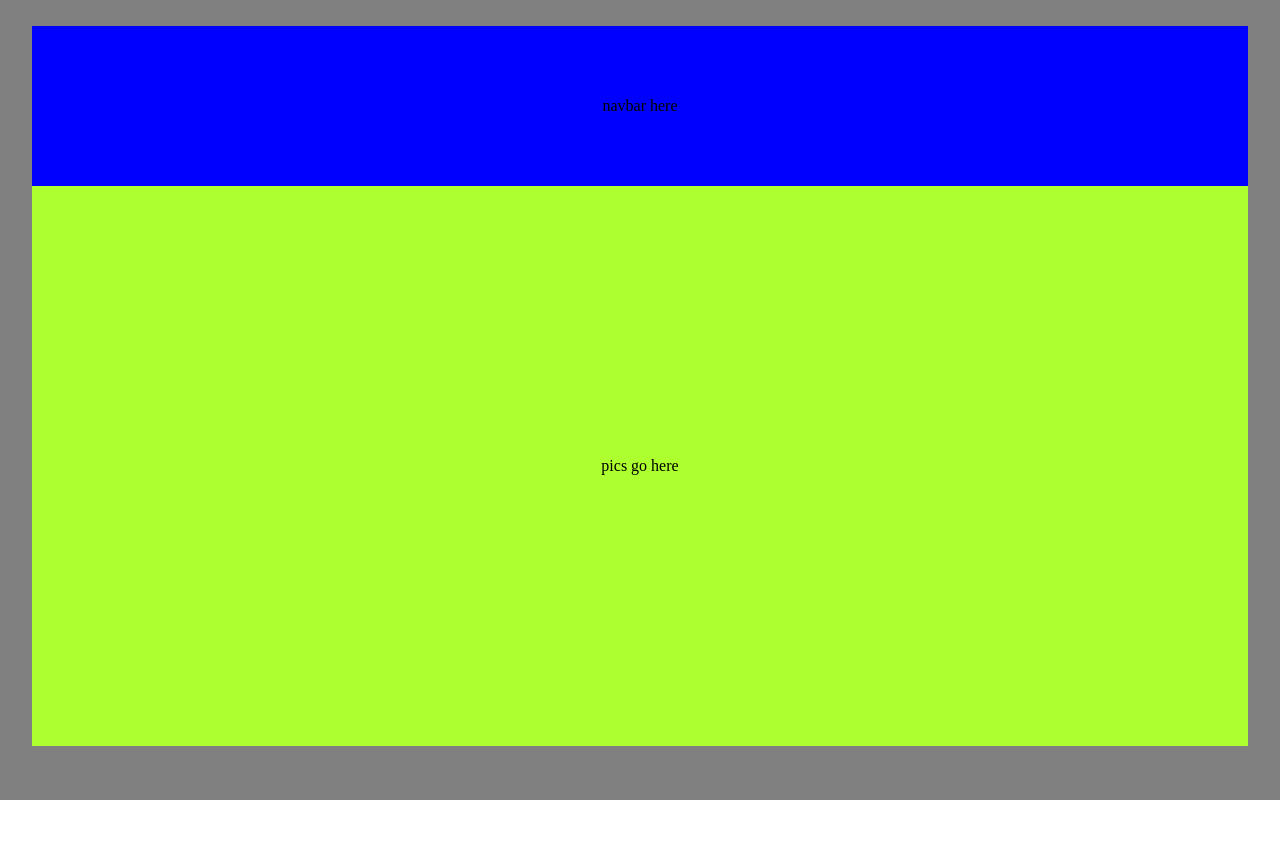
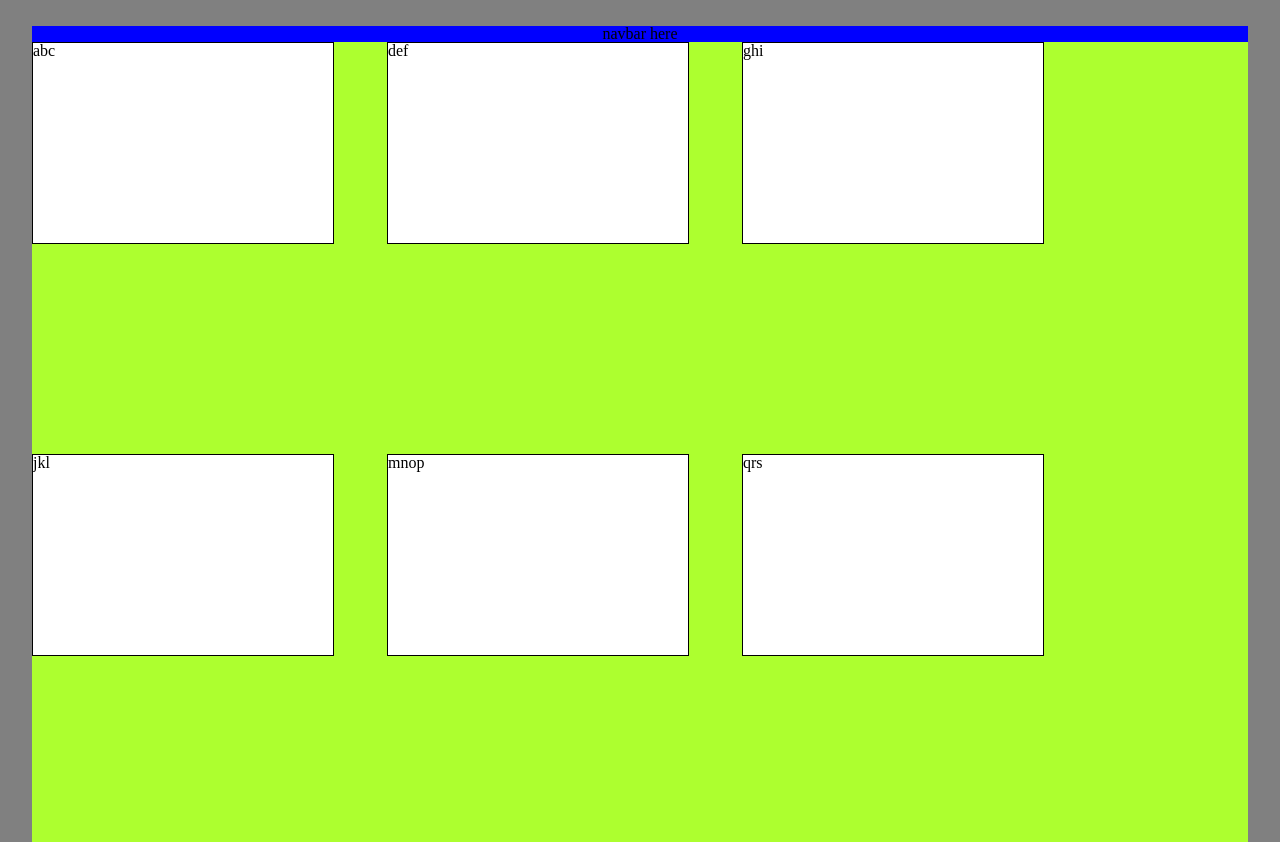
Before and after one commit to Kernapillar/Kern_Family_Zoo, a React (Vite) app in the folder kern_family_zoo_frontend/: page / in a window 1280 px wide. Before the commit the page ends 800 px from the top, so only its background shows below. Built offline with nearby package versions, Linux system fonts and the light colour scheme.

Commit message:
updates on gallery

```diff
--- a/kern_family_zoo_frontend/src/App.css
+++ b/kern_family_zoo_frontend/src/App.css
@@ -1,15 +1,19 @@
 
-html, body {
+html {
   margin: 0;
   padding: 0;
-  height: 100%;
+}
+
+body {
+  margin: 0;
+  padding: 0;
   width: 100%;
 }
 
 #root {
   background-color: grey;
   width: 100%;
-  height: 100%;
+  min-height: 100vh;
   display: flex;
   flex-direction: column;
   align-items: center;
@@ -28,10 +32,18 @@ html, body {
 
 .content {
   background-color: greenyellow;
-  height: 70%;
+  height: fit-content;
   width: 95%;
   display: flex;
   flex-direction: column;
   justify-content: center;
   align-items: center;
 }
+
+.pictures-list {
+  width: 100%;
+  min-height: 100vh;
+  display: grid;
+  grid-template-columns: repeat(auto-fit, min(330px));
+  gap: 25px;
+}
--- a/kern_family_zoo_frontend/src/App.jsx
+++ b/kern_family_zoo_frontend/src/App.jsx
@@ -1,9 +1,16 @@
 import { useState } from 'react'
-import { Orders } from './components/Orders'
-import { OrderForm } from './components/OrderForm'
+import { Pictures } from './components/Pictures'
 import './App.css'
 
 function App() {
+
+  const pics = [{id: 1, picture: "abc"},
+                {id: 2, picture: "def"},
+                {id: 3, picture: "ghi"},
+                {id: 4, picture: "jkl"},
+                {id: 5, picture: "mnop"},
+                {id: 6, picture: "qrs"},
+  ]
 
   return (
     <>
@@ -11,7 +18,7 @@ function App() {
         navbar here
       </div>
       <div className='content'>
-        pics go here
+        <Pictures pictures={pics}/>
       </div>
     </>
   )
--- a/kern_family_zoo_frontend/src/components/Order.jsx
+++ /dev/null
@@ -1,21 +0,0 @@
-import React from "react";
-import { useState } from "react";
-
-export const Order = ({order}) => {
-
-    const [isComp, setIsComp] = useState(order.isComplete)
-
-    const toggleCompletion = () => {
-        setIsComp(!isComp);
-    }
-
-    return(
-        <li className="order">
-            <span>{order.name}</span>
-            <span>{order.address}</span>
-            <span>{order.items}</span>
-
-            <button onClick={() => toggleCompletion()}>{isComp ? "mark incomplete" : "mark complete"}</button>
-        </li>
-    )
-};
--- a/kern_family_zoo_frontend/src/components/OrderForm.jsx
+++ /dev/null
@@ -1,21 +0,0 @@
-import React from "react";
-import { useState } from "react";
-
-export const OrderForm = () => {
-    const [name, setName] = useState();
-    const [address, setAddress] = useState();
-    const [items, setItems] = useState();
-
-
-
-    return(
-        <form action="">
-            <input type="text" className="form-name" onChange={setName(value)} value={name}/>
-            <input type="text" className="form-address" onChange={setAddress(value)} value={address}/>
-            <input type="text" className="form-items" onChange={setItems(value)} value={items}/>
-
-            <button type="submit">submit order</button>
-        </form>
-    )
-
-};
--- a/kern_family_zoo_frontend/src/components/Orders.jsx
+++ /dev/null
@@ -1,22 +0,0 @@
-import React from "react";
-import {Order} from "./Order.jsx";
-
-export const Orders = ({orders}) => { // functional component version
-
-    const ordersList = orders.map(order => <Order key={order.id} order={order} />);
-
-    return (
-        <ul className="orders-list">
-            {ordersList}
-        </ul>
-    )
-};
-
-
-// class OrdersClass extends React.Component { // class component version
-//     constructor(props) {
-//         super(props);
-//     }
-
-//     render();
-// };
--- /dev/null
+++ b/kern_family_zoo_frontend/src/components/Picture.jsx
@@ -0,0 +1,12 @@
+import React from "react";
+import '../styles/picture.css'
+
+export const Picture = ({picture}) => {
+
+
+    return(
+        <li className="picture">
+            {`${picture}`}
+        </li>
+    )
+};
--- /dev/null
+++ b/kern_family_zoo_frontend/src/components/Pictures.jsx
@@ -0,0 +1,22 @@
+import React from "react";
+import {Picture} from "./Picture.jsx";
+
+export const Pictures = ({pictures}) => { // functional component version
+
+    const picturesList = pictures.map(picture => <Picture key={picture.id} picture={picture.picture} />);
+
+    return (
+        <ul className="pictures-list">
+            {picturesList}
+        </ul>
+    )
+};
+
+
+// class OrdersClass extends React.Component { // class component version
+//     constructor(props) {
+//         super(props);
+//     }
+
+//     render();
+// };
--- /dev/null
+++ b/kern_family_zoo_frontend/src/styles/picture.css
@@ -0,0 +1,6 @@
+.picture {
+    background-color: white;
+    border: 1px solid black;
+    width: 300px;
+    height: 200px;
+}
```
